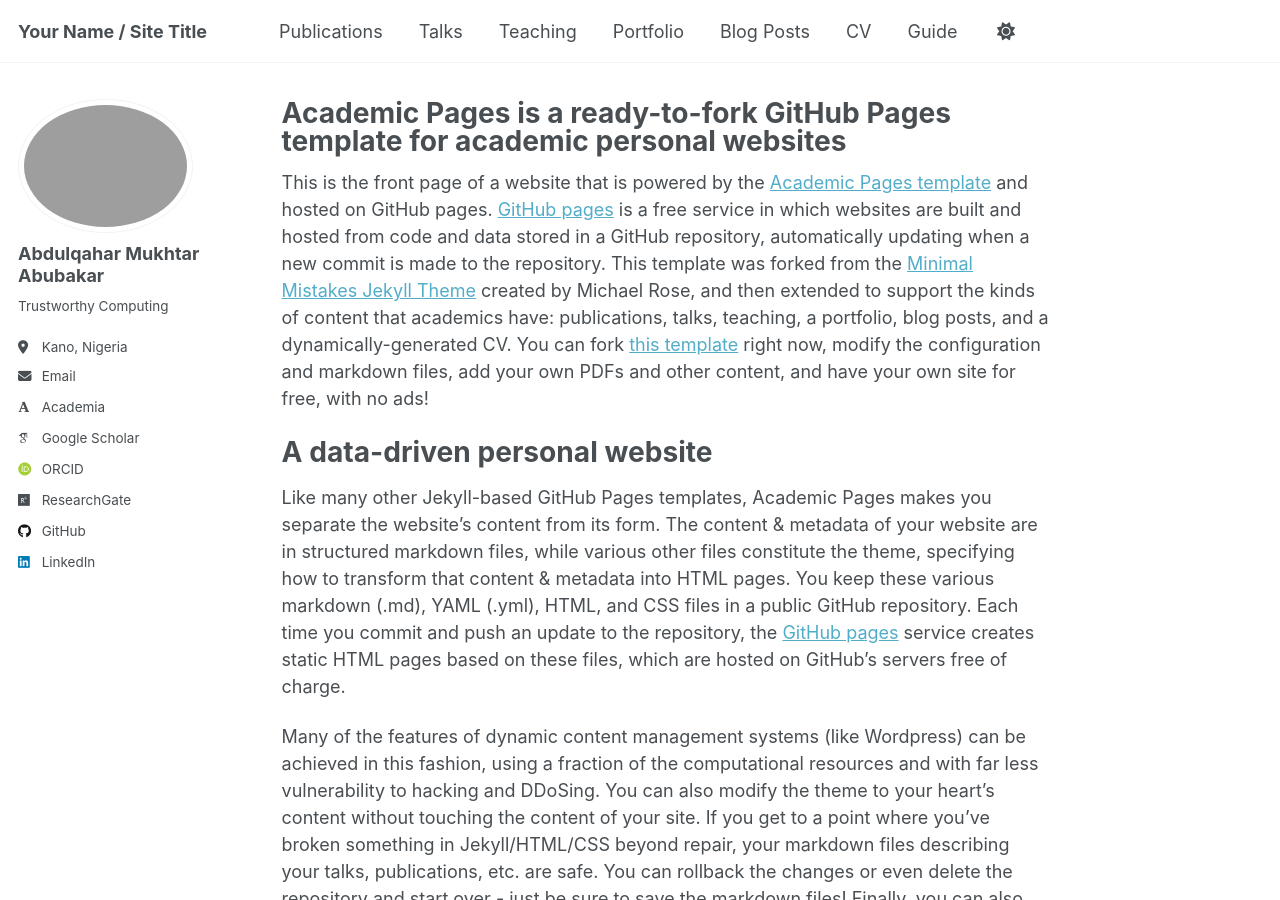
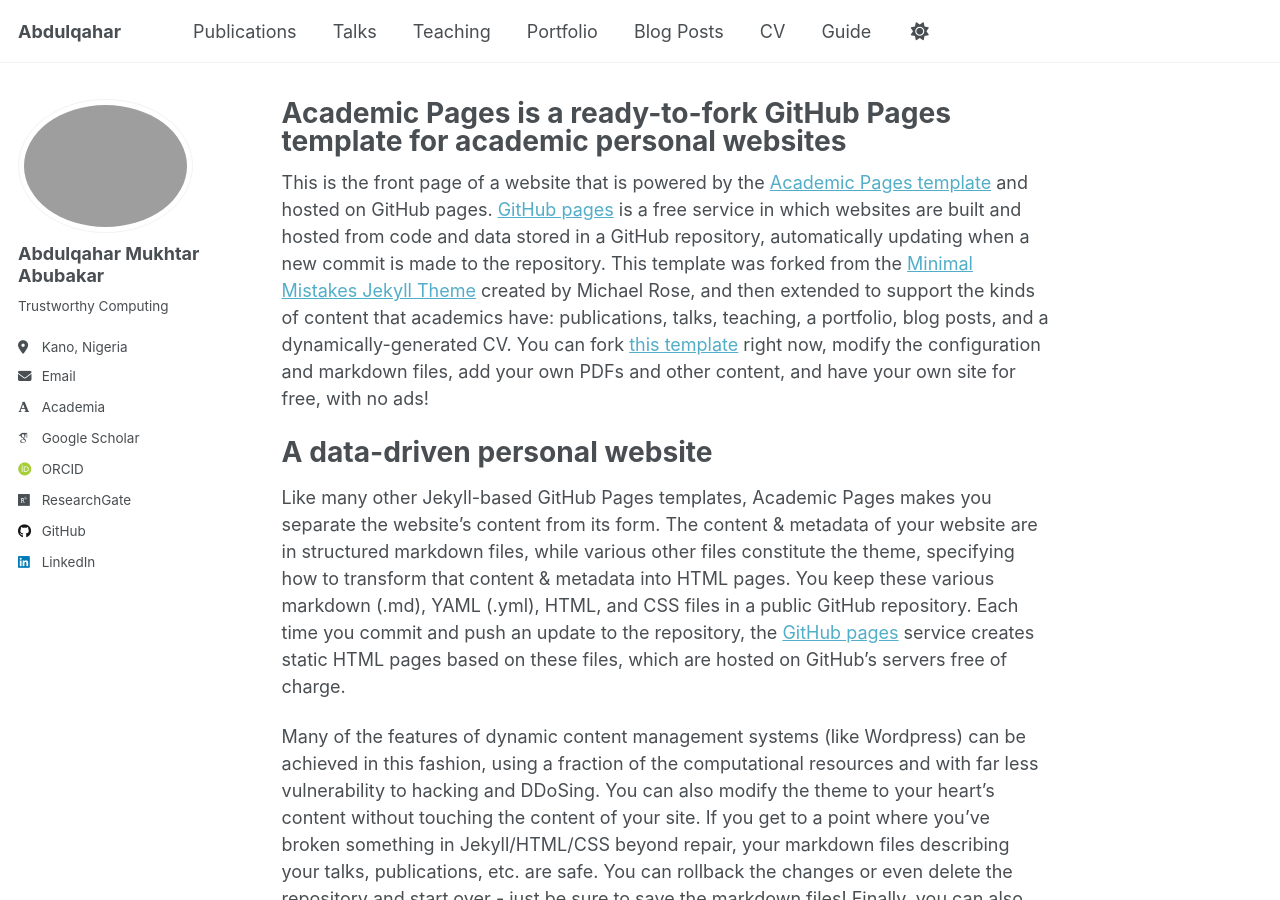
Before and after one commit to Abdulqahar47/Abdulqahar.github.io, a Jekyll site: the page built from _pages/about.md, in a window 1280 px wide and 900 px high. Built offline with Jekyll 4.4.1, drawn with Linux system fonts in a browser that asks for light colours; some web fonts are replaced.

Commit message:
Update _config.yml

```diff
--- a/_config.yml
+++ b/_config.yml
@@ -9,7 +9,7 @@
 # Basic Site Settings
 locale                   : "en-US"
 site_theme               : "default"
-title                    : "Your Name / Site Title"
+title                    : "Abdulqahar"
 title_separator          : "-"
 name                     : &name "Abdulqahar Mukhtar Abubakar"
 description              : &description "personal description"
```
